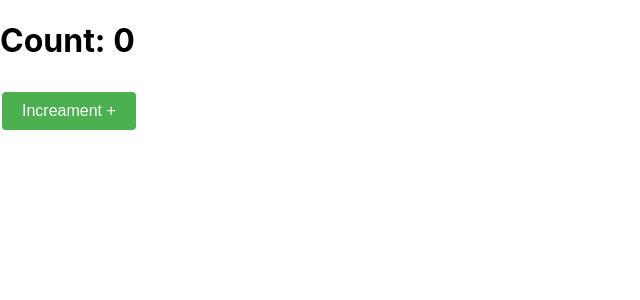
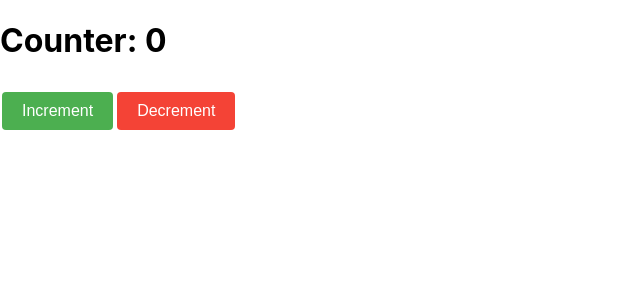
Before and after one commit to youssef-m-roushdy/React, a React (Create React App) app in the folder React-Hooks/: page / in a window 1280 px wide. Shown: the top 300 px of the page, without its empty margins (0-640 px from the left). Built offline with nearby package versions, Linux system fonts and the light colour scheme; the HTML template or start-up script is replaced by a standard one.

Commit message:
useReducer hook

```diff
--- a/React-Hooks/src/App.jsx
+++ b/React-Hooks/src/App.jsx
@@ -1,37 +1,56 @@
-import { useRef, useState } from "react";
+import { useReducer } from "react";
 import "./App.css";
 
+function reducer(state, action) {
+  const { type } = action;
+
+  switch (type) {
+    case "increment": {
+      const newCount = state.count + 1;
+      const hasError = newCount > 5;
+      return { ...state,
+        count: hasError
+        ? state.count
+        : newCount,
+        error: hasError
+        ? "Count cannot exceed 5"
+        : null };
+    }
+    case "decrement": {
+      const newCount = state.count - 1;
+      const hasError = newCount < 0;
+      return { ...state,
+        count: hasError
+        ? state.count
+        : newCount,
+        error: hasError
+        ? "Count cannot be negative"
+        : null };
+    }
+    default:
+      return state;
+  }
+}
+
 function App() {
-  const [count, setCount] = useState(0);
-  const countRef = useRef(0);
-
-  const handleIncreament = () => {
-    // setCount will trigger rerender
-    // but countRef will not trigger rerender
-    // use it render to render the current value of the countRef in component
-    // beacause useRef will not trigger rerender
-    setCount(count + 1);
-    // never use ref in component render it will not trigger rerender
-    countRef.current++;
-
-
-
-    //console.log("Count:", count, "Count Ref:", countRef.current)
-    console.log("Count Ref:", countRef.current);
-  };
-
-  // Never use Ref in return function
-  // it will not trigger rerender
+  /*
+  state: is the current state of the component
+  dispatch: is a function that allows you to update the state
+  state
+  action: is an object that describes what happened
+  useReducer: is a hook that allows you to manage state in a more complex way than useState.
+  It takes a reducer function and an initial state as arguments.
+  The reducer function takes the current state and an action as arguments and returns a new state.
+  The action is an object that describes what happened, and the reducer function updates the state based
+  */
+  const [state, dispatch] = useReducer(reducer, { count: 0, error: null });
 
   return (
     <>
-      <div>
-        <h1>Count: {countRef.current}</h1>
-        <button onClick={handleIncreament} className="btn-green">
-          Increament +
-        </button>
-      </div>
-
+      {state.error && <h2>Error: {state.error}</h2>}
+      <h1>Counter: {state.count}</h1>
+      <button className="btn-green" onClick={() => dispatch({ type: "increment" })}>Increment</button>
+      <button className="btn-red" onClick={() => dispatch({ type: "decrement" })}>Decrement</button>
     </>
   );
 }
```
Also changed, not shown: 1 other file (tests, documents, lock files or other folders).
